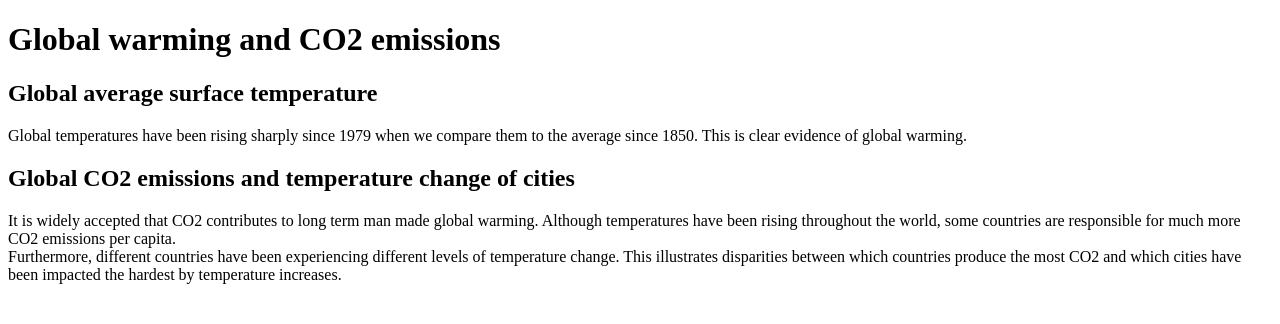
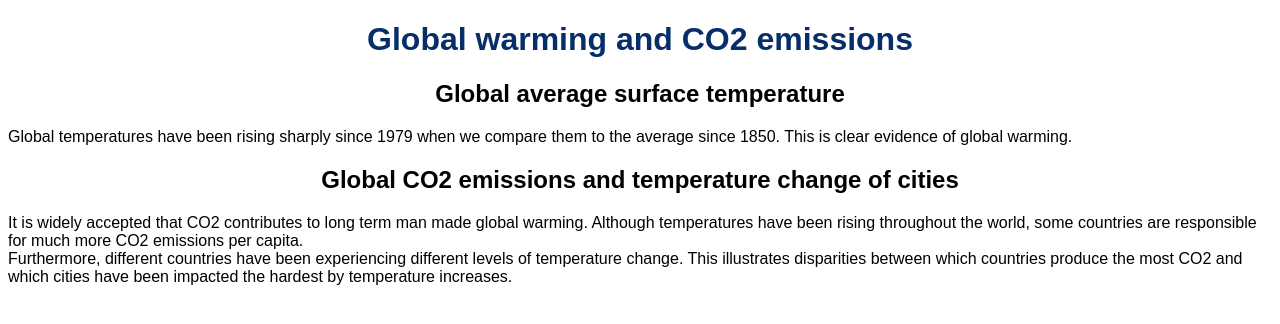
Before and after one commit to Exo329/3179, a plain HTML site: page DataViz2/index.html in a window 1280 px wide. Drawn offline with Linux system fonts and the light colour scheme; a script that the page names is missing.

Commit message:
Added basic css styling, made legend for first graph use nice numbers

```diff
--- a/DataViz2/global_average_surface_temperature_over_time.vg.json
+++ b/DataViz2/global_average_surface_temperature_over_time.vg.json
@@ -40,7 +40,8 @@
                     "scale": {
                         "scheme": "redblue",
                         "reverse": true,
-                        "domainMid": 0
+                        "domainMid": 0,
+                        "nice": true
                     }
                 },
                 "x": {
--- a/DataViz2/index.html
+++ b/DataViz2/index.html
@@ -11,6 +11,28 @@
     <script src="https://cdn.jsdelivr.net/npm/vega-embed@6.21.0"></script>
 
     <script src="vega_lite_vis.js"></script>
+
+<style>
+body {
+  font-family: Arial, sans-serif;
+}
+
+
+h1 {
+  text-align: center;
+  color: #072e69;
+}
+h2 {
+  text-align: center;
+  color: #000000;
+}
+
+p {
+  text-align: left;
+  letter-spacing: 0px;
+}
+</style>
+
 
     <title>Global warming and CO2 emissions</title>
 </head>
@@ -31,4 +53,6 @@
     <div style="width:100%; margin:0 auto;"  id="global_co2_emissions"></div>
 </body>
 
+
+</body>
 </html>
```
